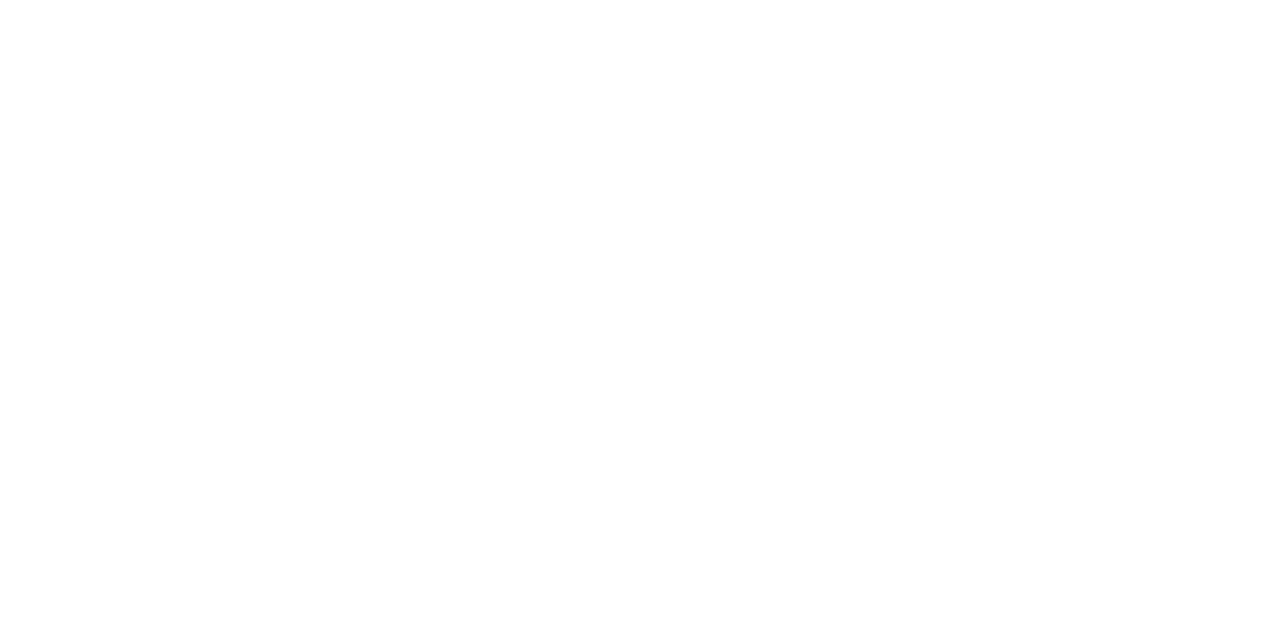
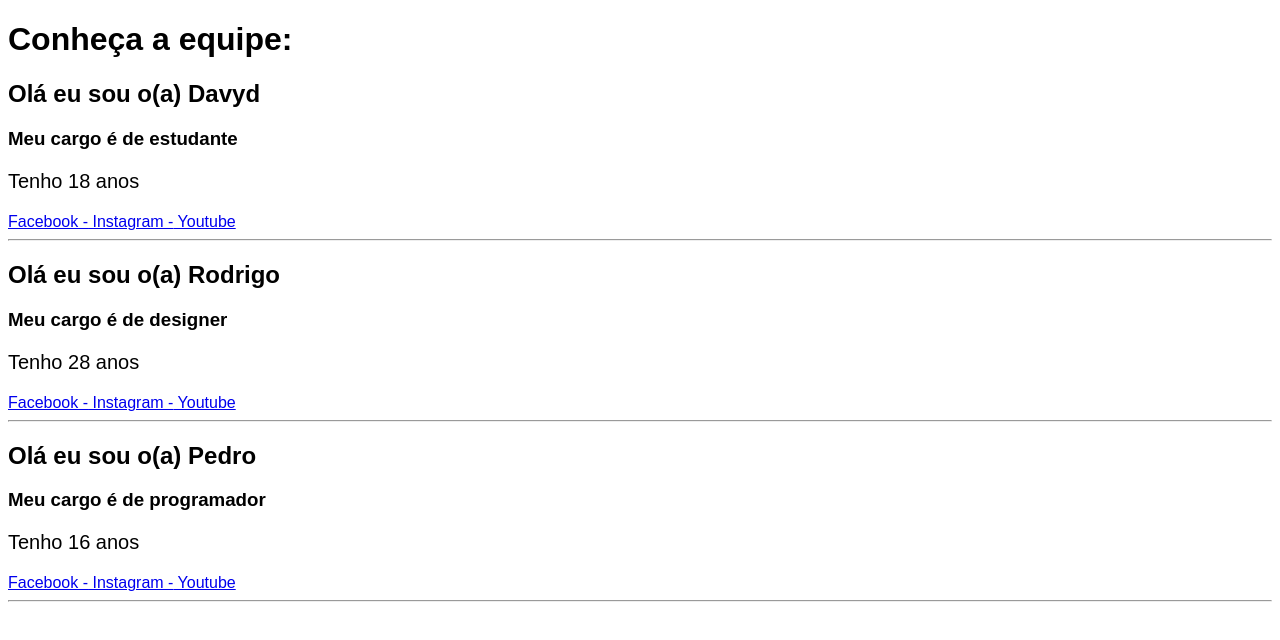
Before and after one commit to DavyddBF/react-curso, a React (Create React App) app in the folder meu-app/: page / in a window 1280 px wide. Shown: the top 640 px of the page. Built offline with nearby package versions, Linux system fonts and the light colour scheme.

Commit message:
Entendendo props e component
Criando um sistema que mostra pessoas de uma equipe

```diff
--- a/meu-app/src/App.js
+++ b/meu-app/src/App.js
@@ -1,9 +1,48 @@
 import './App.css';
 
-function App() {
+const Sobre = (props) => {
   return (
     <div>
+      <h2>Olá eu sou o(a) { props.nome }</h2>
+      <h3>Meu cargo é de { props.cargo }</h3>
+      <p>Tenho { props.idade } anos</p>
+    </div>
+  );
+}
 
+const RedeSocial = (props) => {
+  return (
+    <div>
+      <a href={props.fb}>Facebook -</a>
+      <a href={props.insta}> Instagram -</a>
+      <a href={props.yt}> Youtube</a>
+    </div>
+  );
+}
+
+const Equipe = (props) => {
+  return (
+    <div>
+      <Sobre nome={props.nome} cargo={props.cargo} idade={props.idade} />
+      <RedeSocial  fb={props.facebook} insta={props.instagram} yt={props.youtube} />
+      <hr></hr>
+    </div>
+  );
+}
+
+function App() {
+  const redesSociais = {
+    facebook: 'https://www.facebook.com/?locale=pt_BR',
+    instagram: 'https://www.instagram.com/',
+    youtube: 'https://www.youtube.com/'
+  }
+
+  return (
+    <div>
+      <h1>Conheça a equipe:</h1>
+      <Equipe nome="Davyd" cargo="estudante" idade="18" facebook={redesSociais.facebook} instagram={redesSociais.instagram} youtube={redesSociais.youtube} />
+      <Equipe nome="Rodrigo" cargo="designer" idade="28" facebook={redesSociais.facebook} instagram={redesSociais.instagram} youtube={redesSociais.youtube}/>
+      <Equipe nome="Pedro" cargo="programador" idade="16" facebook={redesSociais.facebook} instagram={redesSociais.instagram} youtube={redesSociais.youtube}/>
     </div>
   );
 }
```
